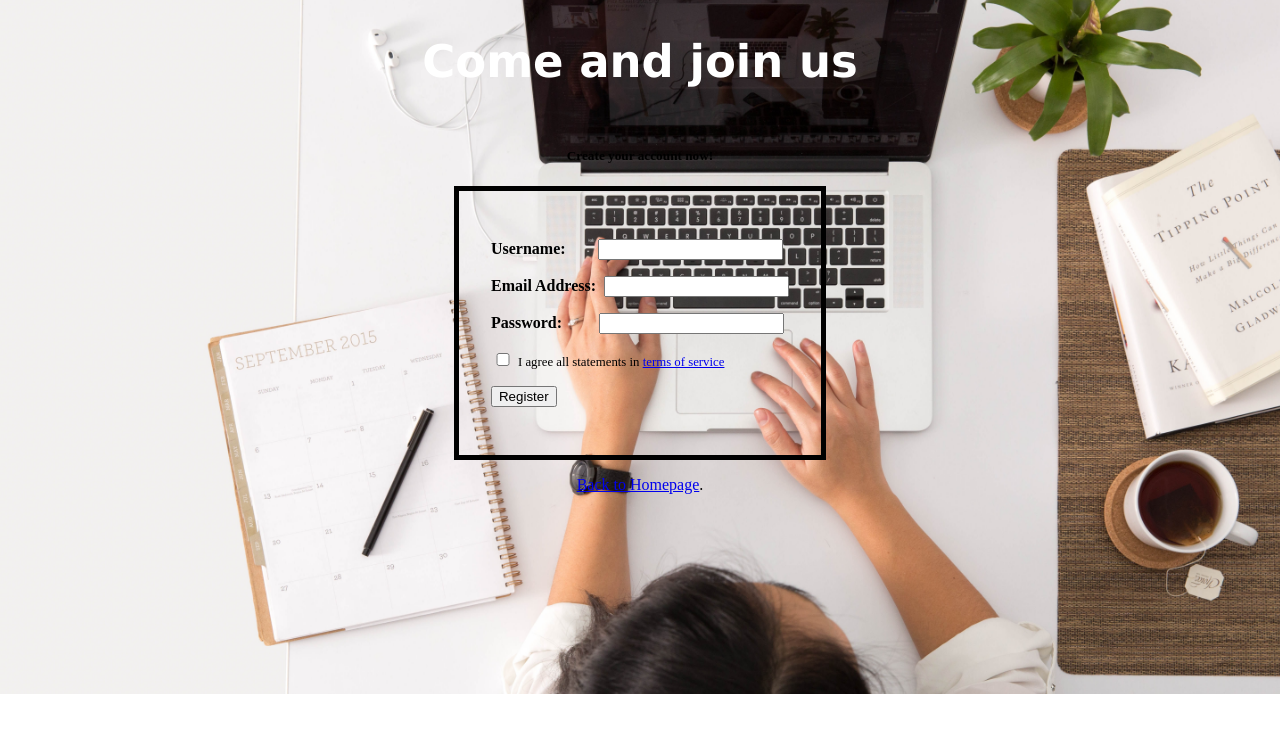
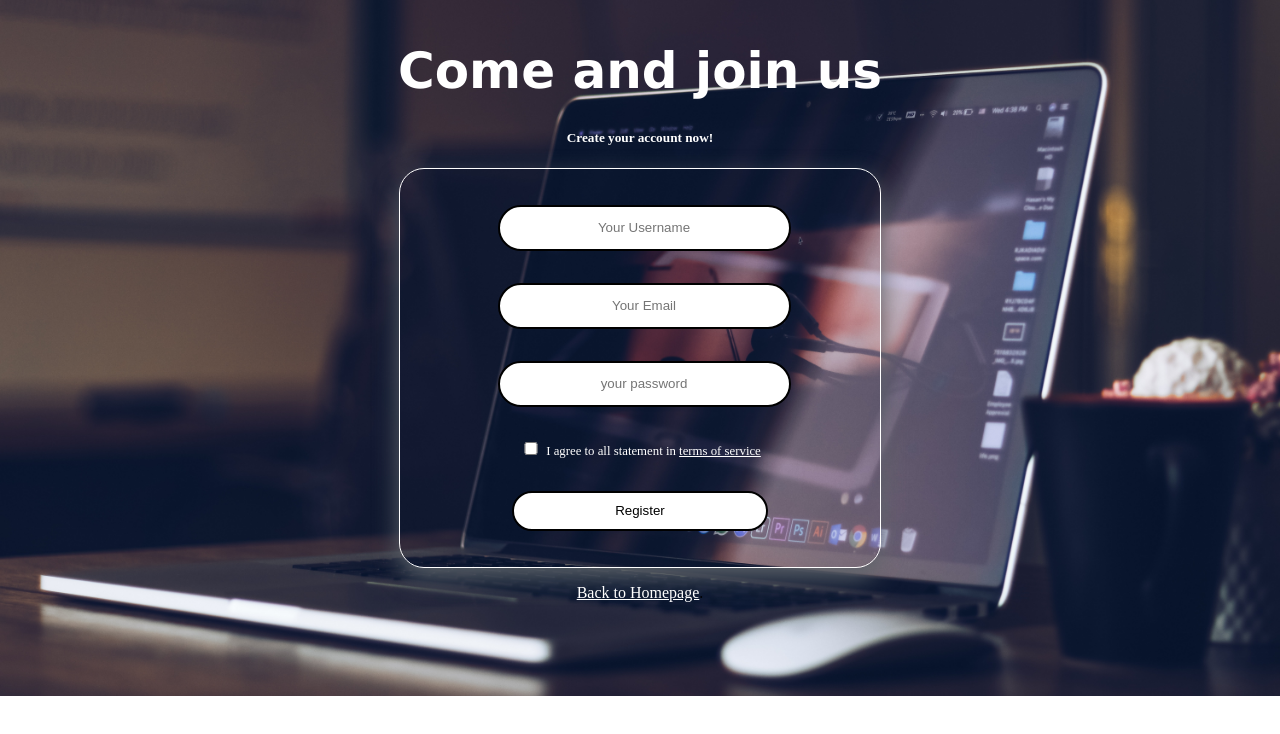
Before and after one commit to Andrew-Lee-A/Webinar_Tracker, a React (Create React App) app: page /register in a window 1280 px wide. Shown: the top 734 px of the page. Built offline with nearby package versions, Linux system fonts and the light colour scheme; a web font is replaced by a local one.

Commit message:
improved register page style

```diff
--- a/src/components/LoginPage/Login.js
+++ b/src/components/LoginPage/Login.js
@@ -42,7 +42,7 @@ export default function Login() {
 const LoginStyle = styled.div`
 
     .loginContainer{
-        margin: -10px;
+        margin: -8px;
         padding: 0;
         height: 697px;
 
@@ -88,10 +88,6 @@ const LoginStyle = styled.div`
 
 
   form {
-      display: inline-block;
-      /* background-color: #f3f3f3; */
-      /* border: 1px solid #ddd; */
-      /* border-radius: 2px; */
       padding: 2rem;
       margin: 2rem 0 1rem 0;
   }
@@ -150,7 +146,7 @@ const LoginStyle = styled.div`
     font-weight: bold;
 
     :hover {
-        background: #FFF;
+        background: teal;
         color: #000000;
         font-weight: bold;
         transition: all .5s;
--- a/src/components/RegisterPage/Register.js
+++ b/src/components/RegisterPage/Register.js
@@ -2,7 +2,7 @@ import React from "react";
 import { Link } from 'react-router-dom';
 
 // image
-import RegisterImg from '../../img/register/avel-chuklanov-DUmFLtMeAbQ-unsplash.jpg';
+import RegisterImg from '../../img/register/pexels-hasan-albari-1229861.jpg';
 
 // styled-components
 import styled from "styled-components";
@@ -18,28 +18,32 @@ const Register = () => {
 
                     <form action="/home">
 
+                        <div className="inputContainer">
+
                             <p>
-                            <label>Username:</label>
-                            <input  className="username" type="text" name="firstname" required/>
+                                {/* <label>Username:</label> */}
+                                <input  className="username"  placeholder="Your Username" type="text" name="firstname" required/>
                             </p>
 
                             <p>
-                            <label>Email Address:</label>
-                            <input className="emailAddress" type="email" name="email" required/>
+                                {/* <label>Email Address:</label> */}
+                                <input className="emailAddress"  placeholder="Your Email" type="email" name="email" required/>
                             </p>
 
                             <p>
-                            <label>Password:</label>
-                            <input className="password" type="password" name="password" required/>
+                                {/* <label>Password:</label> */}
+                                <input className="password"  placeholder="your password" type="password" name="password" required/>
                             </p>
 
                             <p>
-                            <input type="checkbox" name="checkbox" id="checkbox" required/> <span>I agree all statements in <a href="https://google.com" target="_blank" rel="noopener noreferrer">terms of service</a></span>
+                                <input type="checkbox" name="checkbox" id="checkbox" required/> <span>I agree to all statement in <a href="https://google.com" target="_blank" rel="noopener noreferrer">terms of service</a></span>
                             </p>
 
                             <p>
-                            <button id="sub_btn" type="submit">Register</button>
+                                <button className="registerButton" id="sub_btn" type="submit">Register</button>
                             </p>
+
+                        </div>
 
                     </form>
 
@@ -55,10 +59,8 @@ const Register = () => {
 
 // styled
 const RegisterStyle = styled.div`
-    margin: -10px;
-    padding: 0;
-
-
+    margin: -8px;
+    padding: 0px;
 
     background-image: url(${RegisterImg});
     background-size: cover;
@@ -70,37 +72,98 @@ const RegisterStyle = styled.div`
         flex-direction: column;
         align-items: center;
         justify-content: center;
+    }
 
+    .inputContainer {
+        display: flex;
+        flex-direction: column;
+        align-items: center;
+        justify-content: center;
     }
 
     h2 {
         color: #FFF;
         font-weight: bold;
-        font-size: 45px;
+        font-size: 50px;
         font-family: 'Lucida Sans', 'Lucida Sans Regular', 'Lucida Grande', 'Lucida Sans Unicode', Geneva, Verdana, sans-serif;
+        margin-bottom: 10px;
+    }
+
+    H5 {
+        color: white;
+        margin-top: 20px;
     }
 
     form {
-        display: inline-block;
         background-color: transparent;
-        border: 5px solid #000000;
-        padding: 2rem;
+        width: 400px;
+        border-radius: 25px;
+        padding: 20px 40px;
+        box-shadow: 0 10px 25px rgba(92, 99, 105, 2);
+        border: 1px solid #FFF;
     }
 
     label {
         font-weight: bold;
     }
 
+    span {
+        color: #FFF;
+    }
+
+    a {
+        color: #FFF;
+    }
+
     .username {
-        margin-left: 2rem;
+        margin-right: 100px;
+
+        width: 100%;
+        height: 40px;
+        border-radius: 50px;
+        border-style: none;
+        border: 2px solid #000000;
+
+        text-align: center;
     }
 
     .emailAddress {
-        margin-left: .5rem;
+        margin-right: 100px;
+
+        width: 100%;
+        height: 40px;
+        border-radius: 50px;
+        border-style: none;
+        border: 2px solid #000000;
+
+        text-align: center;
     }
 
     .password {
-        margin-left: 2.3rem;
+        margin-right: 100px;
+
+        width: 100%;
+        height: 40px;
+        border-radius: 50px;
+        border-style: none;
+        border: 2px solid #000000;
+
+        text-align: center;
+    }
+
+    .registerButton {
+        width: 16rem;
+        height: 40px;
+        border-radius: 50px;
+        border: 2px solid #000000;
+
+        background-color: #FFF;
+
+        :hover {
+            background-color: teal;
+            color: #FFF;
+            cursor: pointer;
+        }
     }
 
     #checkbox {
@@ -111,9 +174,6 @@ const RegisterStyle = styled.div`
         font-size: .8rem;
     }
 
-    #reset_pass_lbl {
-        float: left;
-    }
 `
 
 export default Register;
```
Also changed, not shown: src/img/register/avel-chuklanov-DUmFLtMeAbQ-unsplash.jpg (deleted), src/img/register/pexels-hasan-albari-1229861.jpg (added). Lines whose indentation alone changed are shown as unchanged.
